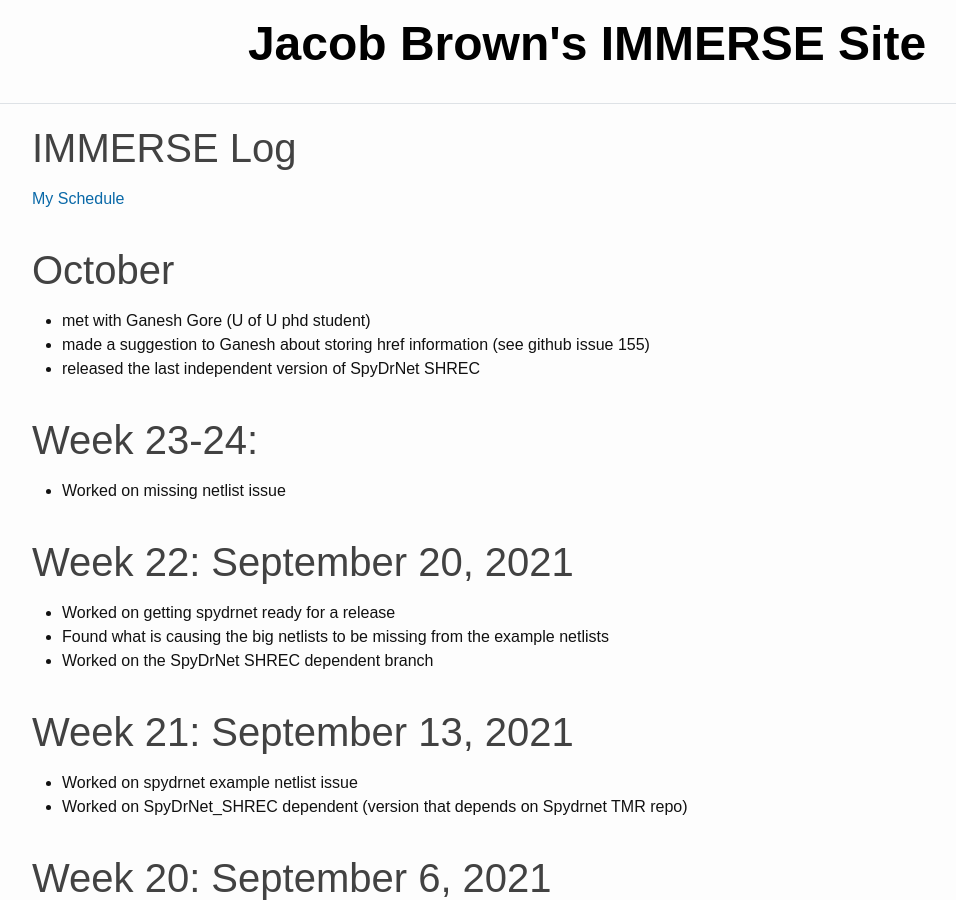
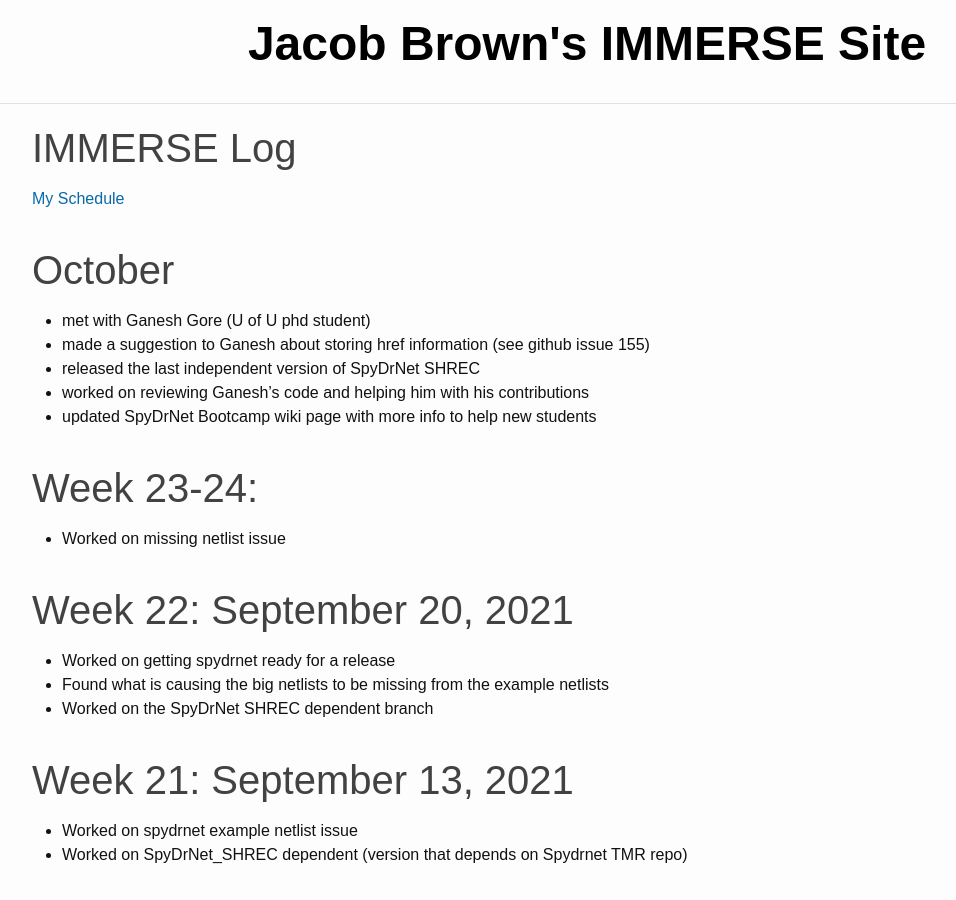
Before and after one commit to jacobdbrown4/jacob_brown, a Jekyll site: the page built from _pages/log.md, in a window 1280 px wide and 900 px high. Shown: the whole window, without its empty margins (53-1009 px from the left). Built offline with Jekyll 4.4.1, drawn with Linux system fonts in a browser that asks for light colours.

Commit message:
updated log

```diff
--- a/_pages/log.md
+++ b/_pages/log.md
@@ -8,6 +8,8 @@ title: IMMERSE Log
 * met with Ganesh Gore (U of U phd student)
 * made a suggestion to Ganesh about storing href information (see github issue 155)
 * released the last independent version of SpyDrNet SHREC
+* worked on reviewing Ganesh's code and helping him with his contributions
+* updated SpyDrNet Bootcamp wiki page with more info to help new students
 
 # Week 23-24:
 * Worked on missing netlist issue
```
